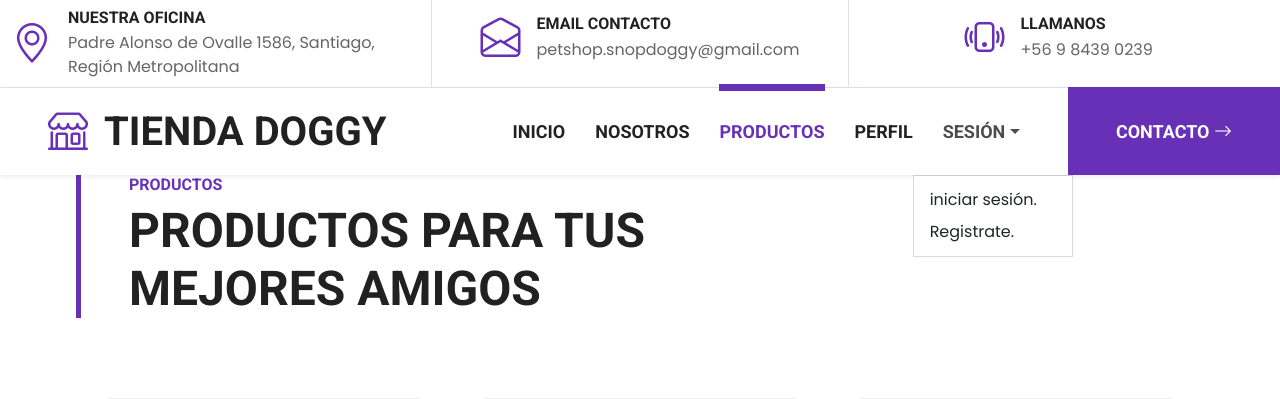
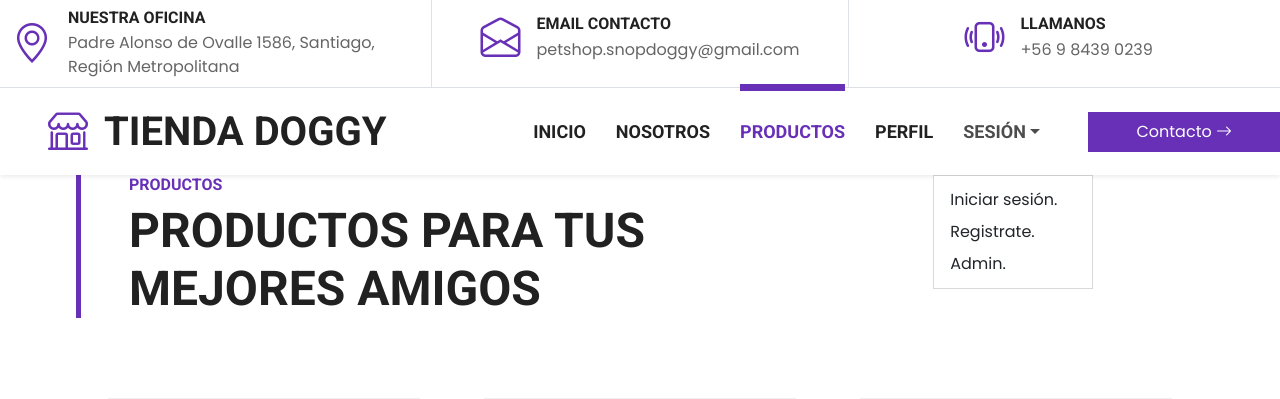
Before and after one commit to Baespinosav/SnopDoggy, a Django app: page /product_client in a window 1280 px wide, after a click on "SESIÓN". Shown: the top 399 px of the page. Run offline with Django 3.2, Linux system fonts and the light colour scheme; some libraries are stand-ins or nearby versions.

Commit message:
Add files via upload

```diff
--- a/ProyectosDjango_Mascotas/TiendaStark/core/templates/core/product_client.html
+++ b/ProyectosDjango_Mascotas/TiendaStark/core/templates/core/product_client.html
@@ -1,13 +1,14 @@
+{% load static %}
 <!DOCTYPE html>
 <html lang="es">
 
     <head>
         <meta charset="utf-8">
-        <title>SnopDoggy</title>
+        <title>Productos</title>
         <meta content="width=device-width, initial-scale=1.0" name="viewport">
 
         <!-- Favicon -->
-        <link href="img/favicon.jpg.png" rel="icon">
+        <link href="{% static 'core/img/favicon.png' %}" rel="stylesheet">
 
         <!-- Google Web Fonts -->
         <link rel="preconnect" href="https://fonts.gstatic.com">
@@ -15,16 +16,20 @@
 
         <!-- Icon Font Stylesheet -->
         <link href="https://cdn.jsdelivr.net/npm/bootstrap-icons@1.4.1/font/bootstrap-icons.css" rel="stylesheet">
-        <link href="lib/flaticon/font/flaticon.css" rel="stylesheet">
+        <link href="{% static 'core/lib/flaticon/font/flaticon.css' %}" rel="stylesheet">
 
         <!-- Libraries Stylesheet -->
-        <link href="lib/owlcarousel/assets/owl.carousel.min.css" rel="stylesheet">
+        <link href="{% static 'core/lib/owlcarousel/assets/owl.carousel.min.css' %}" rel="stylesheet">
+        <link href="{% static 'core/css/bootstrap.min.css' %}" rel="stylesheet">
 
         <!-- Customized Bootstrap Stylesheet -->
-        <link href="css/bootstrap.min.css" rel="stylesheet">
+
+        <link href="{% static 'core/lib/owlcarousel/assets/owl.carousel.min.css' %}" rel="stylesheet">
 
         <!-- Template Stylesheet -->
-        <link href="css/style.css" rel="stylesheet">
+        <link href="{% static 'core/css/bootstrap.min.css'%}" rel="stylesheet">
+
+        <link href="{% static 'core/css/style.css' %}" rel="stylesheet">
     </head>
 
     <body>
@@ -74,20 +79,21 @@
         </button>
         <div class="collapse navbar-collapse" id="navbarCollapse">
             <div class="navbar-nav ms-auto py-0">
-                <a href="index.html" class="nav-item nav-link ">Inicio</a>
-                <a href="about.html" class="nav-item nav-link">Nosotros</a>
+                <a href="{% url 'index' %}" class="nav-item nav-link ">Inicio</a>
+                <a href="{% url 'about' %}" class="nav-item nav-link">Nosotros</a>
                 <!-- <a href="service.html" class="nav-item nav-link">Servicio</a> -->
-                <a href="product_client.html" class="nav-item nav-link active">Productos</a>
-                <a href="perfil.html" class="nav-item nav-link">Perfil</a>
+                <a href="{% url 'product_client' %}" class="nav-item nav-link active">Productos</a>
+                <a href="{% url 'perfil' %}" class="nav-item nav-link">Perfil</a>
                 <div class="nav-item dropdown">
                     <a href="#" class="nav-link dropdown-toggle" data-bs-toggle="dropdown">Sesión</a>
                     <div class="dropdown-menu m-0">
-                        <a href="login.html" class="dropdown-item">iniciar sesión.</a>
-                        <a href="registro.html" class="dropdown-item">Registrate.</a>
+                        <a href="{% url 'login' %}" class="dropdown-item">Iniciar sesión.</a>
+                        <a href="{% url 'registro' %}" class="dropdown-item">Registrate.</a>
+                        <a href="{% url 'login_admin' %}" class="dropdown-item">Admin.</a>
                     </div>
                 </div>
-
-                <a href="contact.html" class="nav-item nav-link nav-contact bg-primary text-white px-5 ms-lg-5">Contacto <i class="bi bi-arrow-right"></i></a>
+                </div>
+                <a href="{% url 'contact' %}" class="nav-item nav-link nav-contact bg-primary text-white px-5 ms-lg-5">Contacto <i class="bi bi-arrow-right"></i></a>
             </div>
         </div>
     </nav>
@@ -103,9 +109,9 @@
                 <div class="productos ">
                     <div class="producto">
                         <div class="contenido ">
-                            <a href="ficha_product1_client.html">
+                            <a href="{% url 'ficha_product1_client' %}">
                             <div class="img_content">
-                                <img class="img-fluid mb-4" src="img/product-1.png" alt="Bandana perro">
+                                <img class="img-fluid mb-4" src="{% static 'core/img/product-1.png' %}" alt="Bandana perro">
                             </div>
                             <div class="producto-informacion">
                                 <h6 class="text-left text-uppercase">Producto disponible</h6>
@@ -119,9 +125,9 @@
                     </div>
                     <div class="producto">
                         <div class="contenido">
-                            <a href="ficha_product2_client.html">
+                            <a href="{% url 'ficha_product2_client' %}">
                             <div class="img_content">
-                                <img class="img-fluid mb-4" src="img/product-2.png" alt="Bandana gato">
+                                <img class="img-fluid mb-4" src="{% static 'core/img/product-2.png' %}" alt="Bandana gato">
                             </div>
                             <div class="producto-información">
                                 <h6 class="text-left text-uppercase">Producto disponible</h6>
@@ -135,9 +141,9 @@
                     </div>
                     <div class="producto">
                         <div class="contenido ">
-                            <a href="ficha_product3_client.html">
+                            <a href="{% url 'ficha_product3_client' %}">
                                 <div class="img_content">
-                                    <img class="img-fluid mb-4" src="img/product-3.png" alt="Correa ">
+                                    <img class="img-fluid mb-4" src="{% static 'core/img/product-3.png' %}" alt="Correa ">
                                 </div>
                                 <div class="producto-información">
                                     <h6 class="text-left text-uppercase">Producto no disponible</h6>
@@ -153,7 +159,7 @@
                         <div class="contenido ">
                             <a href="">
                             <div class="img_content">
-                                <img class="img-fluid mb-4" src="img/product-4.png" alt="indentificador ">
+                                <img class="img-fluid mb-4" src="{% static 'core/img/product-4.png' %}" alt="indentificador ">
                             </div>
                             <div class="producto-información">
                                 <h6 class="text-left text-uppercase">Producto disponible</h6>
@@ -167,9 +173,9 @@
                     </div>
                     <div class="producto">
                         <div class="contenido ">
-                            <a href="ficha_product5_client.html">
+                            <a href="{% url 'ficha_product5_client' %}">
                                 <div class="img_content">
-                                    <img class="img-fluid mb-4" src="img/product-6.png" alt="comida perro">
+                                    <img class="img-fluid mb-4" src="{% static 'core/img/product-6.png' %}" alt="comida perro">
                                 </div>
                                 <div class="producto-informacion">
                                     <h6 class="text-left text-uppercase">Producto disponible</h6>
@@ -183,9 +189,9 @@
                     </div>
                     <div class="producto">
                         <div class="contenido ">
-                            <a href="ficha_product6_client.html">
+                            <a href="{% url 'ficha_product6_client' %}">
                                 <div class="img_content">
-                                    <img class="img-fluid mb-4" src="img/product-5.png" alt="comida gato">
+                                    <img class="img-fluid mb-4" src="{% static 'core/img/product-5.png' %}" alt="comida gato">
                                 </div>
                                 <div class="producto-informacion">
                                     <h6 class="text-left text-uppercase">Producto disponible</h6>
```
